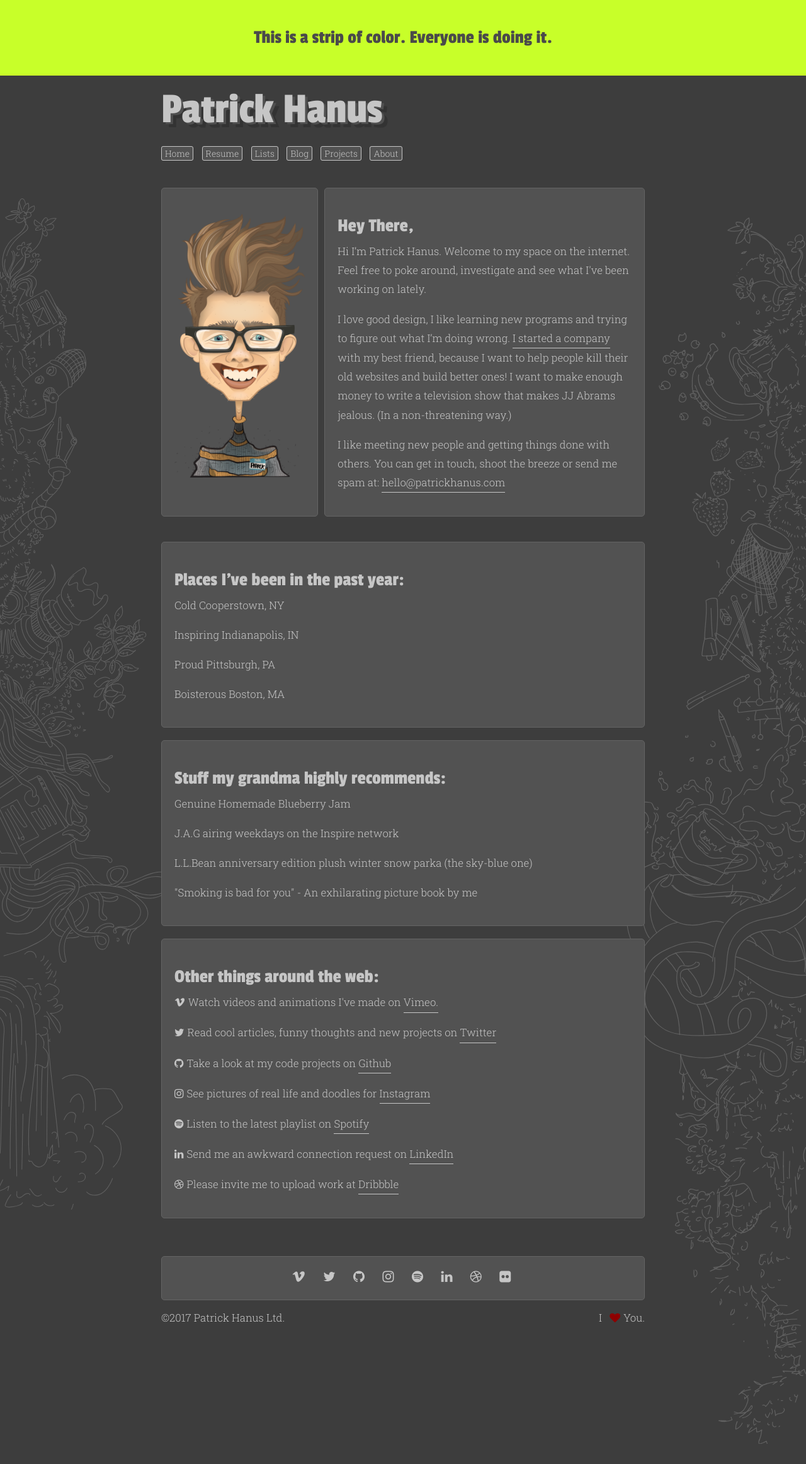
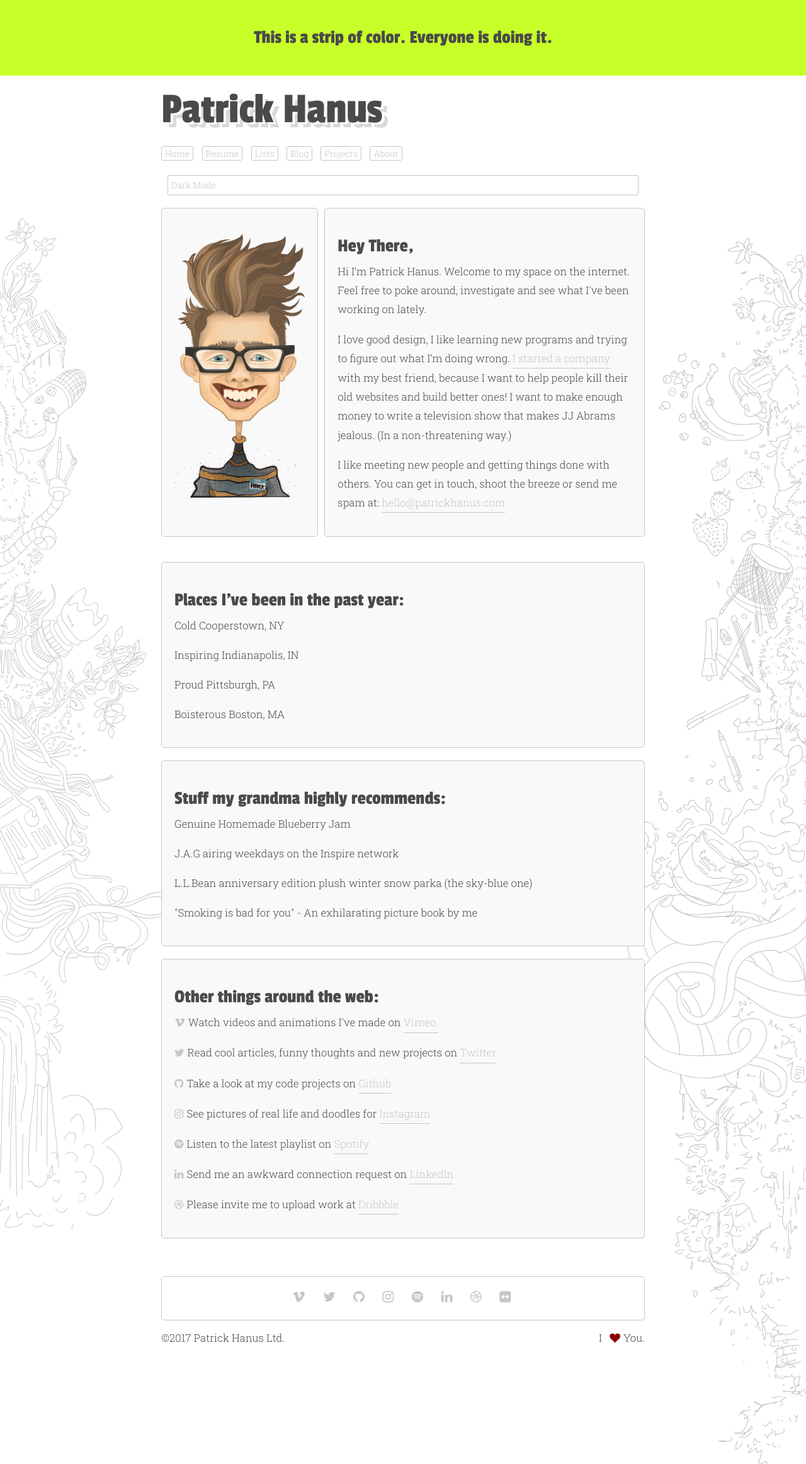
Before and after one commit to theHsEdition/PatrickHanus.com, a Jekyll site: the page built from _pages/index.html, in a window 1280 px wide. Shown: the whole page at 63% size. Built offline with Jekyll 4.4.1, drawn with Linux system fonts in a browser that asks for light colours; before the commit the page ends 2292 px from its top, so only the background shows below that.

Commit message:
Final Tweaks to Dark Mode

```diff
--- a/_includes/header.html
+++ b/_includes/header.html
@@ -48,7 +48,7 @@
         </script>
         <link href="https://fonts.googleapis.com/css?family=Passion+One:400|Roboto+Slab:300" rel="stylesheet">
     </head>
-    <body class="dark">
+    <body>
         <!--[if lt IE 8]>
             <p class="browserupgrade">You are using an <strong>outdated</strong> browser. Please <a href="http://browsehappy.com/">upgrade your browser</a> to improve your experience.</p>
         <![endif]-->
--- a/_layouts/home.html
+++ b/_layouts/home.html
@@ -17,6 +17,8 @@
             </li>
           {% endfor %}
         </ul>
+
+        <div id="darkMode">Dark Mode</div>
     </nav>
 </header>
 
--- a/_layouts/page.html
+++ b/_layouts/page.html
@@ -13,6 +13,8 @@
             </li>
           {% endfor %}
         </ul>
+
+        <div id="DarkMode" onclick="darkMode()">Dark Mode</div>
     </nav>
 
     <h1>{{ page.title }}</h1>
--- a/_sass/_base.scss
+++ b/_sass/_base.scss
@@ -12,6 +12,7 @@ html, body {
 	font-size: 14px;
 	line-height: 28px;
 	color: $black;
+	transition: 0.5s;
 }
 
 
@@ -20,37 +21,46 @@ html, body {
 body.dark {
 	background: darken($black, 5%) !important;
 	color: $gray;
+	transition: 0.5s;
 
 	h1, h2, h3, h4, h5, h6 {
 		color: $gray;
+		transition: 0.5s;
 	}
 
 	h1 {
 		text-shadow: 4px 3px 0 #505050, 9px 8px 0 rgba(0,0,0,0.15);
+		transition: 0.5s;
 	}
 
 	.page-header h2 {
 		color: $black;
+		transition: 0.5s;
 	}
 
 	em {
 		color: $black;
+		transition: 0.5s;
 	}
 	section {
 		background: lighten($black, 3%);
 		border-color: lighten($black, 10%);
+		transition: 0.5s;
 	}
 
 	.nav-button {
 		background: lighten($black, 3%);
+		transition: 0.5s;
 	}
 
 	pre {
 		background: lighten($black, 3%);
+		transition: 0.5s;
 	}
 
 	#socialIcons {
 		background: lighten($black, 3%);
+		transition: 0.5s;
 	}
 
 	.artwork-left, .artwork-right {
@@ -129,8 +139,6 @@ section {
 	margin: 20px 0px;
 	overflow: hidden;
 }
-
-
 
 .img {
 	padding: 0;
--- a/_sass/_modules/_buttons.scss
+++ b/_sass/_modules/_buttons.scss
@@ -0,0 +1,4 @@
+#darkMode {
+	@extend .nav-button;
+	cursor: pointer;
+}
--- a/library/js/main.js
+++ b/library/js/main.js
@@ -0,0 +1,4 @@
+document.getElementById("darkMode").onclick = function() {
+	event.preventDefault();
+    document.body.classList.toggle("dark");
+}
```
